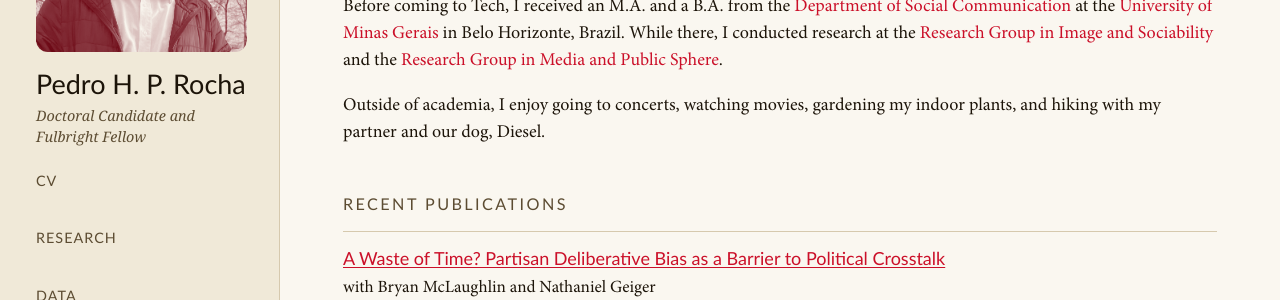
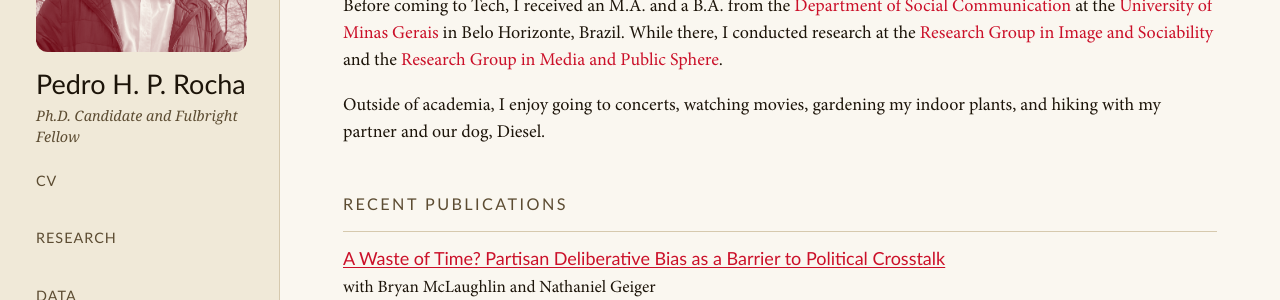
Before and after one commit to pedrohprocha/pedrohprocha.github.io, a Jekyll site: the page built from index.md, in a window 1280 px wide. Shown: the part 213-513 px from the top of the page. Built offline with Jekyll 4.4.1, drawn with Linux system fonts in a browser that asks for light colours; some web fonts are replaced.

Commit message:
change description

```diff
--- a/_config.yml
+++ b/_config.yml
@@ -1,5 +1,5 @@
 title: "Pedro H. P. Rocha"
-description: "Doctoral Candidate and Fulbright Fellow"
+description: "Ph.D. Candidate and Fulbright Fellow"
 email: "pedrocha@ttu.edu"
 url: "https://pedrocha.com"
 baseurl: ""
```
